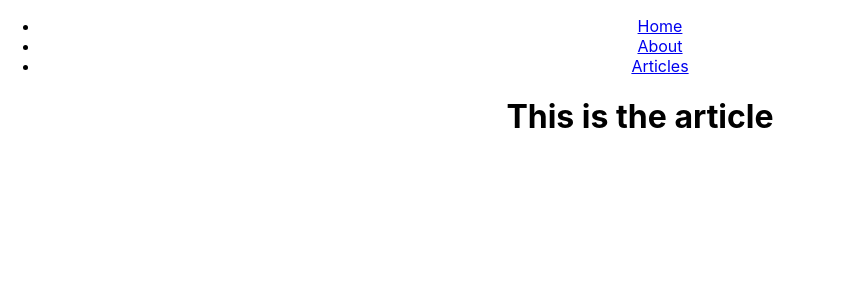
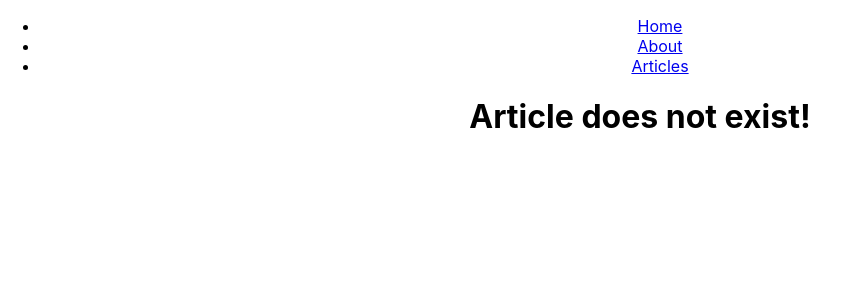
Before and after one commit to tindoann/react_blog, a React (Create React App) app: page /article in a window 1280 px wide. Shown: the top 300 px of the page, without its empty margins (0-848 px from the left). Built offline with nearby package versions, Linux system fonts and the light colour scheme.

Commit message:
created map function to display articles

```diff
--- a/src/pages/ArticlePage.js
+++ b/src/pages/ArticlePage.js
@@ -1,11 +1,18 @@
 import React from 'react';
+import articleContent from './article-content';
 
 const ArticlePage = ({ match }) => {
   const name = match.params.name;
+  const article = articleContent.find(article => article.name === name);
+
+  if (!article) return <h1>Article does not exist!</h1>
 
   return (
     <React.Fragment>
-      <h1>This is the {name} article</h1>
+      <h1>{article.title}</h1>
+      {article.content.map((paragraph, key) => (
+        <p key = {key}>{paragraph}</p>
+      ))}
     </React.Fragment>
   );
 }
```
